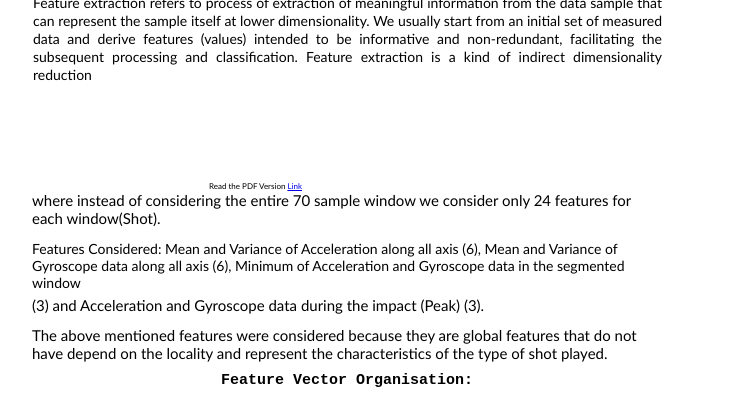
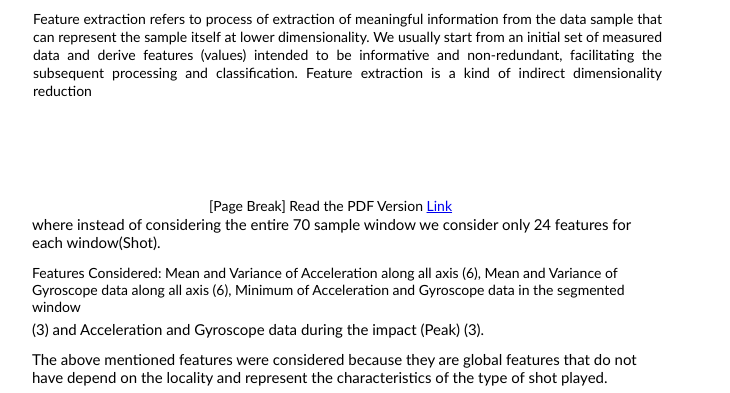
Before and after one commit to Gokkulnath/Tennis-Shot-Classification-9DOF, a plain HTML site: page index.html in a window 1280 px wide. Shown: the part 2731-3124 px from the top of the page, without its empty margins (344-1074 px from the left). Drawn offline with Linux system fonts and the light colour scheme.

Commit message:
Fix Page Breaks

```diff
--- a/index.html
+++ b/index.html
@@ -144,7 +144,7 @@ body {margin-top: 0px;margin-left: 200px;}
 .ft21{font: 9px 'Courier New';color: #228b22;margin-left: 8px;line-height: 12px;}
 .ft22{font: 9px 'Courier New';line-height: 11px;}
 .ft23{font: 9px 'Courier New';color: #a020f0;line-height: 11px;}
-.ft24{font: 8px 'Calibri';line-height: 10px;}
+.ft24{font: 14px 'Calibri';line-height: 18px;}
 .ft25{font: 15px 'Courier New';line-height: 17px;}
 .ft26{font: 10px 'Courier New';color: #0000ff;line-height: 12px;}
 .ft27{font: 10px 'Courier New';line-height: 12px;}
@@ -841,7 +841,7 @@ body {margin-top: 0px;margin-left: 200px;}
 </TABLE>
 <P class="p36 ft7"><SPAN class="ft5">1.4</SPAN><SPAN class="ft6">D</SPAN>ETERMINING <SPAN class="ft4">S</SPAN>HOT <SPAN class="ft4">L</SPAN>OCATION<SPAN class="ft4">:</SPAN></P>
 <P class="p37 ft34">Location of the shots is crucial task when shot class classification is to be done. To segment the shot from the real time signal and perform further processing, we find the point where the <NOBR>Root-Mean</NOBR> Square(RMS) value changes instantaneously (i.e. During Impact) above a predefined threshold (6g). By performing RMS Thresholding we remove the locations where there where only empty swings and unwanted activity by the player. This avoids the unwanted computations that are performed. To ensure that we don’t have</P>
-<P class="p38 ft24">Page 2</P>
+<P class="p38 ft24">[Page Break] Read the PDF Version  <nobr><a href="https://github.com/Gokkulnath/Tennis-Shot-Classification-9DOF/blob/master/Documentation.pdf">Link</a></nobr></P>
 </DIV>
 <DIV id="page_3">
 <DIV id="p3dimg1">
@@ -927,7 +927,7 @@ body {margin-top: 0px;margin-left: 200px;}
 <P class="p47 ft43">Feature extraction refers to process of extraction of meaningful information from the data sample that can represent the sample itself at lower dimensionality. We usually start from an initial set of measured data and derive features (values) intended to be informative and <NOBR>non-redundant,</NOBR> facilitating the subsequent processing and classification. Feature extraction is a kind of indirect dimensionality reduction</P>
 </DIV>
 <DIV id="id3_2">
-<P class="p0 ft24">Read the PDF Version  <NOBR><A href="https://github.com/Gokkulnath/Tennis-Shot-Classification-9DOF/blob/master/Documentation.pdf">Link</A></NOBR></P>
+<P class="p0 ft24">[Page Break] Read the PDF Version  <NOBR><A href="https://github.com/Gokkulnath/Tennis-Shot-Classification-9DOF/blob/master/Documentation.pdf">Link</A></NOBR></P>
 </DIV>
 </DIV>
 <DIV id="page_4">
@@ -989,7 +989,7 @@ body {margin-top: 0px;margin-left: 200px;}
 <P class="p66 ft40">end end</P>
 </DIV>
 <DIV id="id4_2">
-<P class="p0 ft24">Read the PDF Version <NOBR><A href="https://github.com/Gokkulnath/Tennis-Shot-Classification-9DOF/blob/master/Documentation.pdf">Link</A></NOBR></P>
+<P class="p0 ft24">[Page Break] Read the PDF Version <NOBR><A href="https://github.com/Gokkulnath/Tennis-Shot-Classification-9DOF/blob/master/Documentation.pdf">Link</A></NOBR></P>
 </DIV>
 </DIV>
 <DIV id="page_5">
@@ -1034,7 +1034,7 @@ body {margin-top: 0px;margin-left: 200px;}
 </TABLE>
 <P class="p76 ft76">𝑤⃗⃗ ,𝑏</P>
 <P class="p77 ft8">Training of SVM needs solution of a very large quadratic programming (QP) optimization problem. Sequential Minimization Optimization breaks this QP problem into a series of smallest possible QP problems. These small QP problems are solved analytically, which avoids using a <NOBR>time-consuming</NOBR> numerical QP optimization as an inner loop.</P>
-<P class="p78 ft24">Read the PDF Version <NOBR><A href="https://github.com/Gokkulnath/Tennis-Shot-Classification-9DOF/blob/master/Documentation.pdf">Link</A></NOBR></P>
+<P class="p78 ft24">[Page Break] Read the PDF Version <NOBR><A href="https://github.com/Gokkulnath/Tennis-Shot-Classification-9DOF/blob/master/Documentation.pdf">Link</A></NOBR></P>
 </DIV>
 </DIV>
 <DIV id="page_6">
@@ -1053,7 +1053,7 @@ body {margin-top: 0px;margin-left: 200px;}
 <P class="p86 ft8">An m by 1 vector of training labels (type must be double). <NOBR>-training_instance_matrix:</NOBR></P>
 <P class="p87 ft15">An m by n matrix of m training instances with n features. It can be dense or sparse (type must be double).</P>
 <P class="p88 ft8"><NOBR>-libsvm_options:</NOBR> A string of training options in the same format as that of LIBSVM.</P>
-<P class="p89 ft24">Read the PDF Version  <NOBR><A href="https://github.com/Gokkulnath/Tennis-Shot-Classification-9DOF/blob/master/Documentation.pdf">Link</A></NOBR></P>
+<P class="p89 ft24">[Page Break] Read the PDF Version  <NOBR><A href="https://github.com/Gokkulnath/Tennis-Shot-Classification-9DOF/blob/master/Documentation.pdf">Link</A></NOBR></P>
 </DIV>
 <DIV id="page_7">
 
@@ -1097,7 +1097,7 @@ body {margin-top: 0px;margin-left: 200px;}
 <P class="p106 ft8">Final model: <NOBR>-s</NOBR> 0 <NOBR>-t</NOBR> 2 <NOBR>-c</NOBR> best <NOBR>C-g</NOBR> bestGamma <NOBR>-b</NOBR> 0 bestC and bestGamma are obtained by fine tuning the parameter and optimizing the cost using cross validation.</P>
 </DIV>
 <DIV id="id7_2">
-<P class="p0 ft24">Read the PDF Version  <NOBR><A href="https://github.com/Gokkulnath/Tennis-Shot-Classification-9DOF/blob/master/Documentation.pdf">Link</A></NOBR></P>
+<P class="p0 ft24">[Page Break] Read the PDF Version  <NOBR><A href="https://github.com/Gokkulnath/Tennis-Shot-Classification-9DOF/blob/master/Documentation.pdf">Link</A></NOBR></P>
 </DIV>
 </DIV>
 <DIV id="page_8">
@@ -1117,7 +1117,7 @@ body {margin-top: 0px;margin-left: 200px;}
 <P class="p114 ft8">The point marked on Contour generated must not lie on the edges, if they lie on the edges change the mesh grid suitably</P>
 </DIV>
 <DIV id="id8_2">
-<P class="p0 ft24">Read the PDF Version  <NOBR><A href="https://github.com/Gokkulnath/Tennis-Shot-Classification-9DOF/blob/master/Documentation.pdf">Link</A></NOBR></P>
+<P class="p0 ft24">[Page Break] Read the PDF Version  <NOBR><A href="https://github.com/Gokkulnath/Tennis-Shot-Classification-9DOF/blob/master/Documentation.pdf">Link</A></NOBR></P>
 </DIV>
 </DIV>
 <DIV id="page_9">
@@ -1141,7 +1141,7 @@ body {margin-top: 0px;margin-left: 200px;}
 <P class="p118 ft88"><SPAN class="ft90">∙</SPAN><SPAN class="ft93">Uses a </SPAN><SPAN class="ft95">white box model</SPAN>. If a given situation is observable in a model, the explanation for the condition is easily explained by boolean logic. By contrast, in a black box model (e.g., in an artificial neural network), results may be more difficult to interpret.</P>
 <P class="p122 ft92"><SPAN class="ft90">∙</SPAN><SPAN class="ft94">Possible to validate a model using statistical tests. That makes it possible to account for the reliability of the model.</SPAN></P>
 <P class="p120 ft92"><SPAN class="ft90">∙</SPAN><SPAN class="ft94">Performs well even if its assumptions are somewhat violated by the true model from which the data were generated.</SPAN></P>
-<P class="p123 ft24">Read the PDF Version  <NOBR><A href="https://github.com/Gokkulnath/Tennis-Shot-Classification-9DOF/blob/master/Documentation.pdf">Link</A></NOBR></P>
+<P class="p123 ft24">[Page Break] Read the PDF Version  <NOBR><A href="https://github.com/Gokkulnath/Tennis-Shot-Classification-9DOF/blob/master/Documentation.pdf">Link</A></NOBR></P>
 </DIV>
 </DIV>
 <DIV id="page_10">
@@ -1165,7 +1165,7 @@ body {margin-top: 0px;margin-left: 200px;}
 <P class="p134 ft8"><SPAN class="ft8">4.</SPAN><SPAN class="ft97">The Tree will be displayed along with a performance metric (cross validation and </SPAN><NOBR>re-substitution</NOBR> error) which also suggest the level of pruning for optimal performance and to avoid overfitting of the data. Corresponding ROC for respective classes will also be displayed and area under the curve will give the accuracy.</P>
 </DIV>
 <DIV id="id10_2">
-<P class="p0 ft24">Read the PDF Version  <NOBR><A href="https://github.com/Gokkulnath/Tennis-Shot-Classification-9DOF/blob/master/Documentation.pdf">Link</A></NOBR></P>
+<P class="p0 ft24">[Page Break] Read the PDF Version  <NOBR><A href="https://github.com/Gokkulnath/Tennis-Shot-Classification-9DOF/blob/master/Documentation.pdf">Link</A></NOBR></P>
 </DIV>
 </DIV>
 <DIV id="page_11">
@@ -1180,7 +1180,7 @@ body {margin-top: 0px;margin-left: 200px;}
 <P class="p138 ft56">Figure 3 Decision Tree Before Pruning</P>
 <P class="p139 ft56">Figure 4 ROC Curves</P>
 <P class="p140 ft8">Functions: Tree(‘inputfile.xls’) – Trains a decision tree based on the input file given with a user friendly GUI interface.</P>
-<P class="p141 ft24">Read the PDF Version  <NOBR><A href="https://github.com/Gokkulnath/Tennis-Shot-Classification-9DOF/blob/master/Documentation.pdf">Link</A></NOBR></P>
+<P class="p141 ft24">[Page Break] Read the PDF Version  <NOBR><A href="https://github.com/Gokkulnath/Tennis-Shot-Classification-9DOF/blob/master/Documentation.pdf">Link</A></NOBR></P>
 </DIV>
 <DIV id="page_12">
 <DIV id="p12dimg1">
@@ -1210,7 +1210,6 @@ body {margin-top: 0px;margin-left: 200px;}
 <P class="p133 ft105"><SPAN class="ft101"></SPAN><SPAN class="ft104">It has an effective method for estimating missing data and maintains accuracy when a large proportion of the data are missing.</SPAN></P>
 <P class="p152 ft105"><SPAN class="ft101"></SPAN><SPAN class="ft104">It has methods for balancing error in class population unbalanced data sets.</SPAN></P>
 <P class="p146 ft105"><SPAN class="ft101"></SPAN><SPAN class="ft104">Generated forests can be saved for future use on other data.</SPAN></P>
-<P class="p153 ft106">Read the PDF Version  <NOBR><A href="https://github.com/Gokkulnath/Tennis-Shot-Classification-9DOF/blob/master/Documentation.pdf">Link</A></NOBR></P>
 </DIV>
 </DIV>
 <DIV id="page_13">
@@ -1237,7 +1236,7 @@ body {margin-top: 0px;margin-left: 200px;}
 <P class="p90 ft8">to the data point.</P>
 </DIV>
 <DIV id="id13_2">
-<P class="p0 ft24">Read the PDF Version  <NOBR><A href="https://github.com/Gokkulnath/Tennis-Shot-Classification-9DOF/blob/master/Documentation.pdf">Link</A></NOBR></P>
+<P class="p0 ft24">[Page Break] Read the PDF Version  <NOBR><A href="https://github.com/Gokkulnath/Tennis-Shot-Classification-9DOF/blob/master/Documentation.pdf">Link</A></NOBR></P>
 </DIV>
 </DIV>
 </BODY>
```
